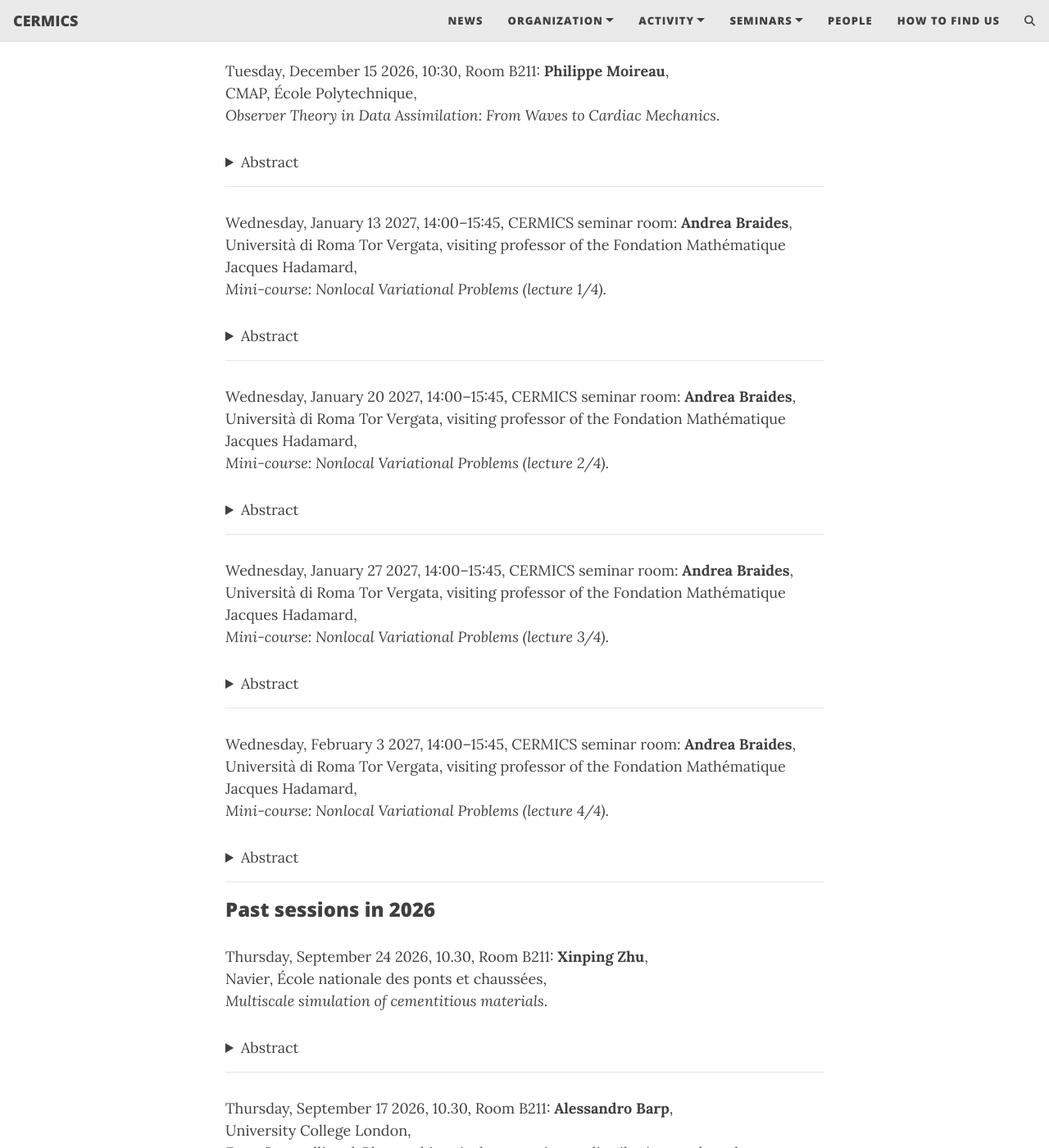
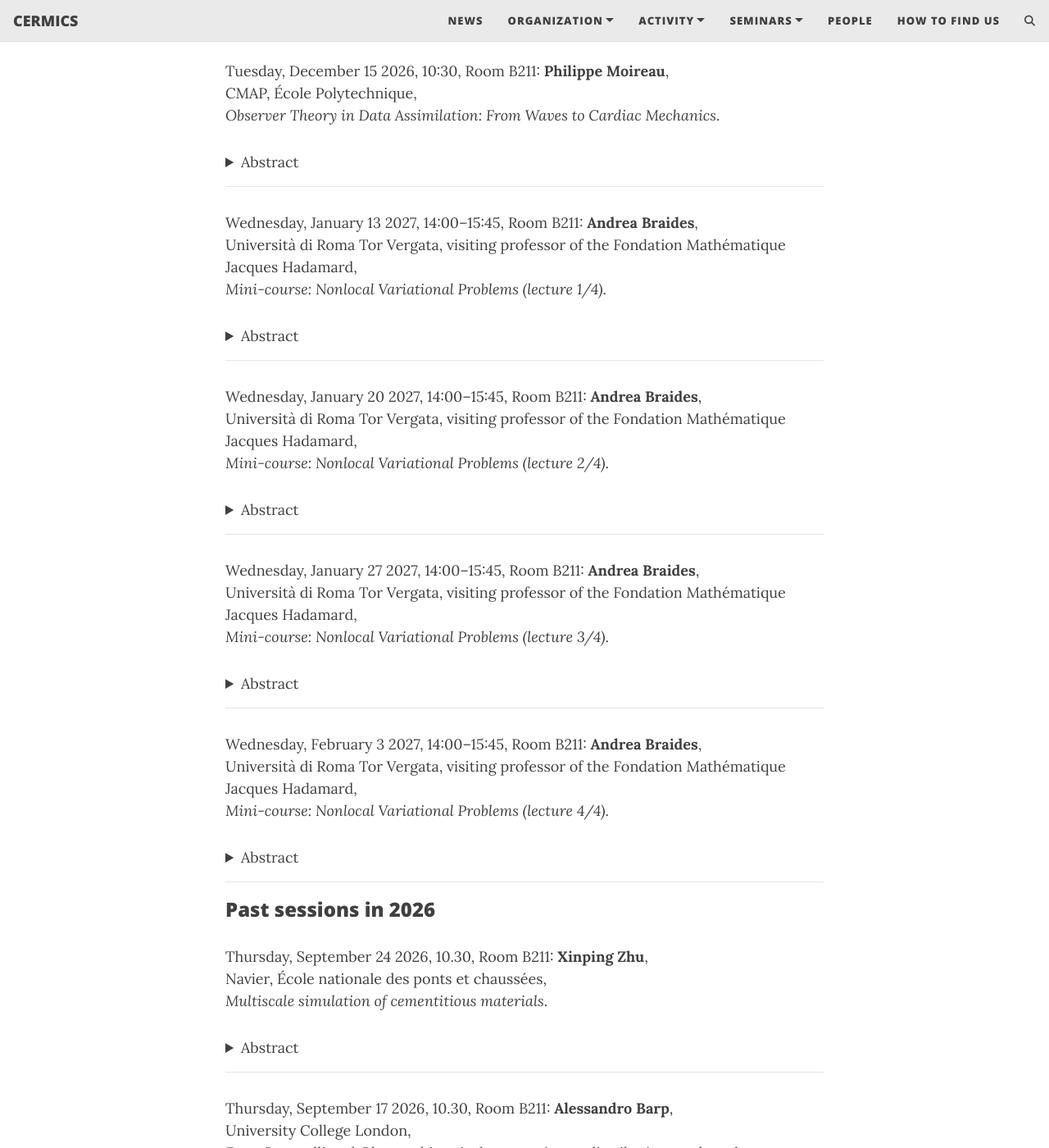
Before and after one commit to cermics/applied-mathematics, a Jekyll site: the page built from index.md, in a window 1280 px wide and 1400 px high, scrolled down 649 px. Shown: the whole window at 82% size. Built offline with Jekyll 4.4.1, drawn with Linux system fonts in a browser that asks for light colours; comment, search, counter and statistics services are not loaded.

Commit message:
Set room B211 for Andrea Braides mini-course
Co-Authored-By: Claude Opus 5.5 <noreply@anthropic.com>

```diff
--- a/_data/applied-mathematics.yml
+++ b/_data/applied-mathematics.yml
@@ -3,7 +3,7 @@
   author: "Andrea Braides"
   univ: "Università di Roma Tor Vergata, visiting professor of the Fondation Mathématique Jacques Hadamard"
   hour: "14:00–15:45"
-  where: CERMICS seminar room
+  where: Room B211
   title: "Mini-course: Nonlocal Variational Problems (lecture 4/4)"
   abstract: "We consider variational problems whose natural setting is some
   fractional Sobolev spaces. The two main types of energies that one encounters are
@@ -51,7 +51,7 @@
   author: "Andrea Braides"
   univ: "Università di Roma Tor Vergata, visiting professor of the Fondation Mathématique Jacques Hadamard"
   hour: "14:00–15:45"
-  where: CERMICS seminar room
+  where: Room B211
   title: "Mini-course: Nonlocal Variational Problems (lecture 3/4)"
   abstract: "We consider variational problems whose natural setting is some
   fractional Sobolev spaces. The two main types of energies that one encounters are
@@ -99,7 +99,7 @@
   author: "Andrea Braides"
   univ: "Università di Roma Tor Vergata, visiting professor of the Fondation Mathématique Jacques Hadamard"
   hour: "14:00–15:45"
-  where: CERMICS seminar room
+  where: Room B211
   title: "Mini-course: Nonlocal Variational Problems (lecture 2/4)"
   abstract: "We consider variational problems whose natural setting is some
   fractional Sobolev spaces. The two main types of energies that one encounters are
@@ -147,7 +147,7 @@
   author: "Andrea Braides"
   univ: "Università di Roma Tor Vergata, visiting professor of the Fondation Mathématique Jacques Hadamard"
   hour: "14:00–15:45"
-  where: CERMICS seminar room
+  where: Room B211
   title: "Mini-course: Nonlocal Variational Problems (lecture 1/4)"
   abstract: "We consider variational problems whose natural setting is some
   fractional Sobolev spaces. The two main types of energies that one encounters are
```
